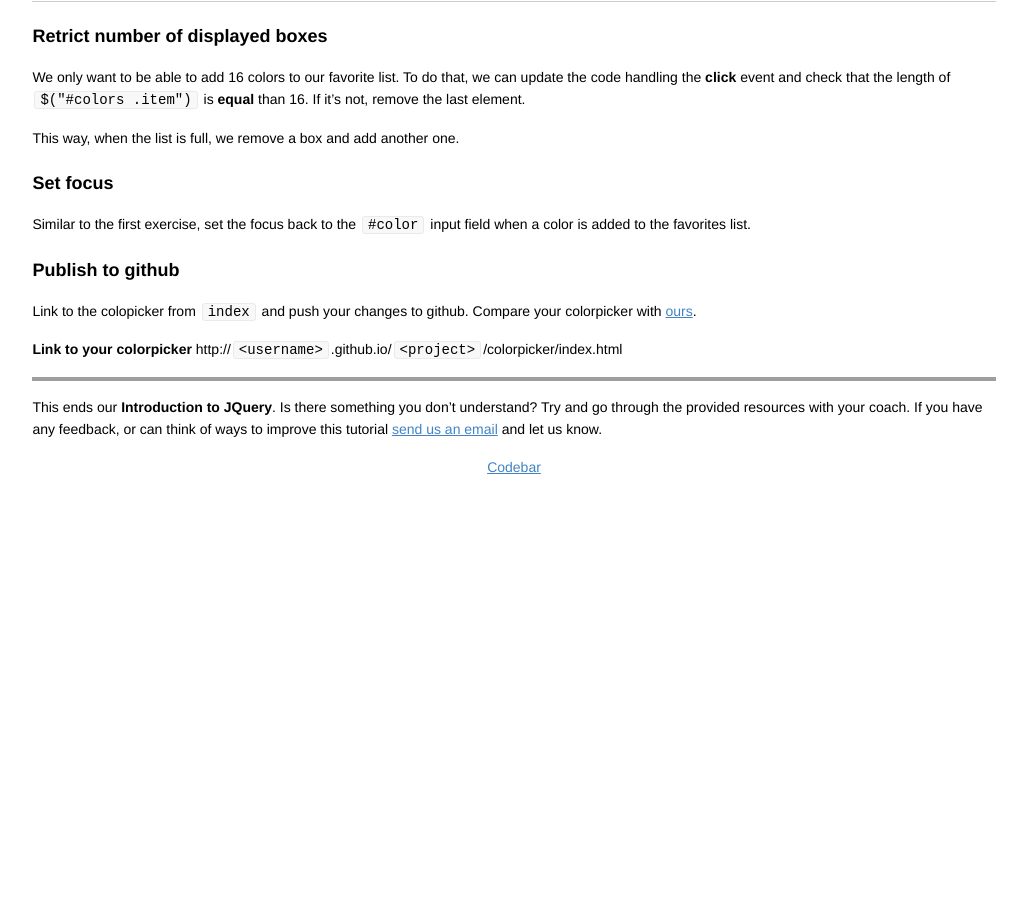
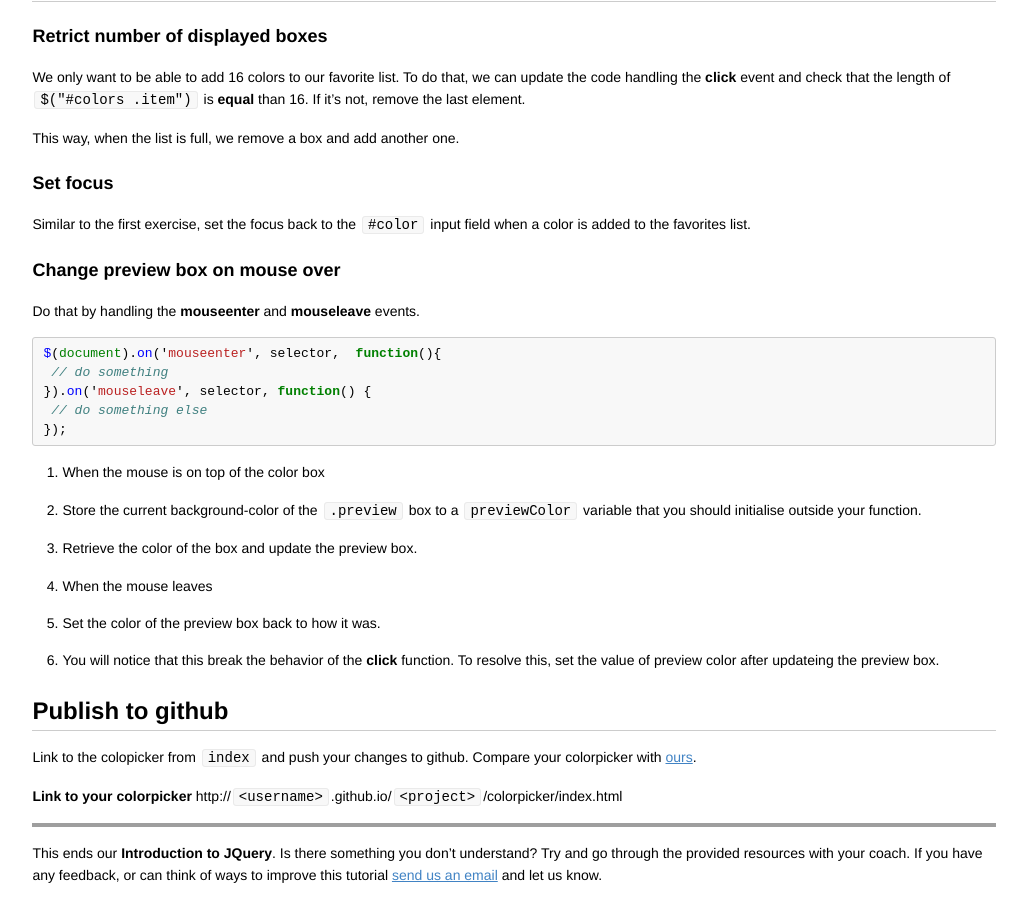
Before and after one commit to codebar/tutorials, a Jekyll site: the page built from js/lesson3/tutorial.md, in a window 1280 px wide and 900 px high, scrolled down 7797 px, cut to the strip 0-900 px from the top of the window. Shown: the whole strip, without its empty margins (126-1153 px from the left). Built offline with Jekyll 4.4.1, drawn with Linux system fonts in a browser that asks for light colours; Markdown is read by kramdown in place of the engine named in the settings; before the commit the page ends 8313 px from its top, so only the background shows below that; grey boxes are pictures that could not be loaded.

Commit message:
extend colorpicker to work on hover

````diff
--- a/js/lesson3/tutorial.md
+++ b/js/lesson3/tutorial.md
@@ -326,7 +326,7 @@ $.each(array, function(index, element) {
 
 Iterate through the colors array in `$(document).ready()` and call `addBox(color)` to create color boxes for each of the colors.
 
-#### Getting a random element
+####Getting a random element
 
 We can also initialise the preview box by selecting a random element from the colors list.
 
@@ -352,7 +352,26 @@ This way, when the list is full, we remove a box and add another one.
 
 Similar to the first exercise, set the focus back to the `#color` input field when a color is added to the favorites list.
 
-### Publish to github
+###Change preview box on mouse over
+
+Do that by handling the **mouseenter** and **mouseleave** events.
+
+```javascript
+$(document).on('mouseenter', selector,  function(){
+ // do something
+}).on('mouseleave', selector, function() {
+ // do something else
+});
+```
+
+1. When the mouse is on top of the color box
+  1. Store the current background-color of the `.preview` box to a `previewColor` variable that you should initialise outside your function.
+  2. Retrieve the color of the box and update the preview box.
+2. When the mouse leaves
+  1. Set the color of the preview box back to how it was.
+3. You will notice that this break the behavior of the **click** function. To resolve this, set the value of preview color after updateing the preview box.
+
+## Publish to github
 
 Link to the colopicker from `index` and push your changes to github.
 Compare your colorpicker with [ours](../../examples/colorpicker/index.html).
````
Also changed, not shown: examples/colorpicker/script.js (+11 -1 lines).
